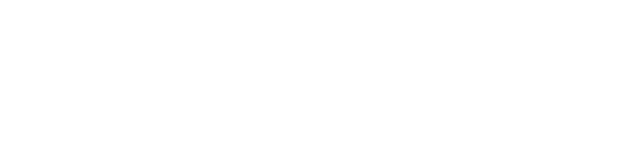
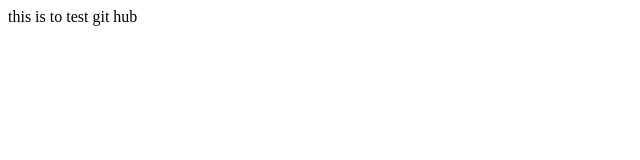
Before and after one commit to srutinreddy/Immersion_POC, a plain HTML site: page Immersion_POC/Index.html in a window 1280 px wide. Shown: the whole page, without its empty margins (0-640 px from the left). Drawn offline with Linux system fonts and the light colour scheme.

Commit message:
test git hub

```diff
--- a/Immersion_POC/Index.html
+++ b/Immersion_POC/Index.html
@@ -5,6 +5,6 @@
 	<meta charset="utf-8" />
 </head>
 <body>
-
+    this is to test git hub
 </body>
 </html>
```
